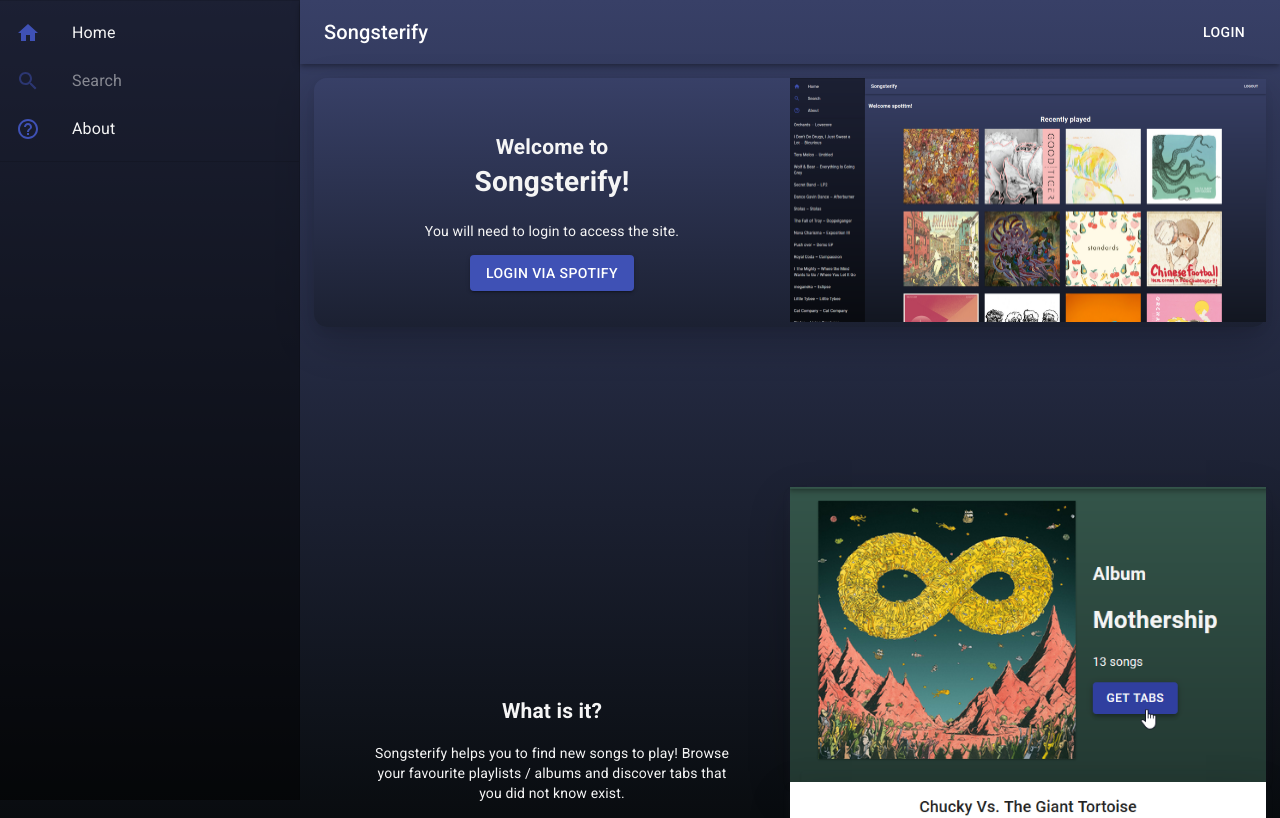
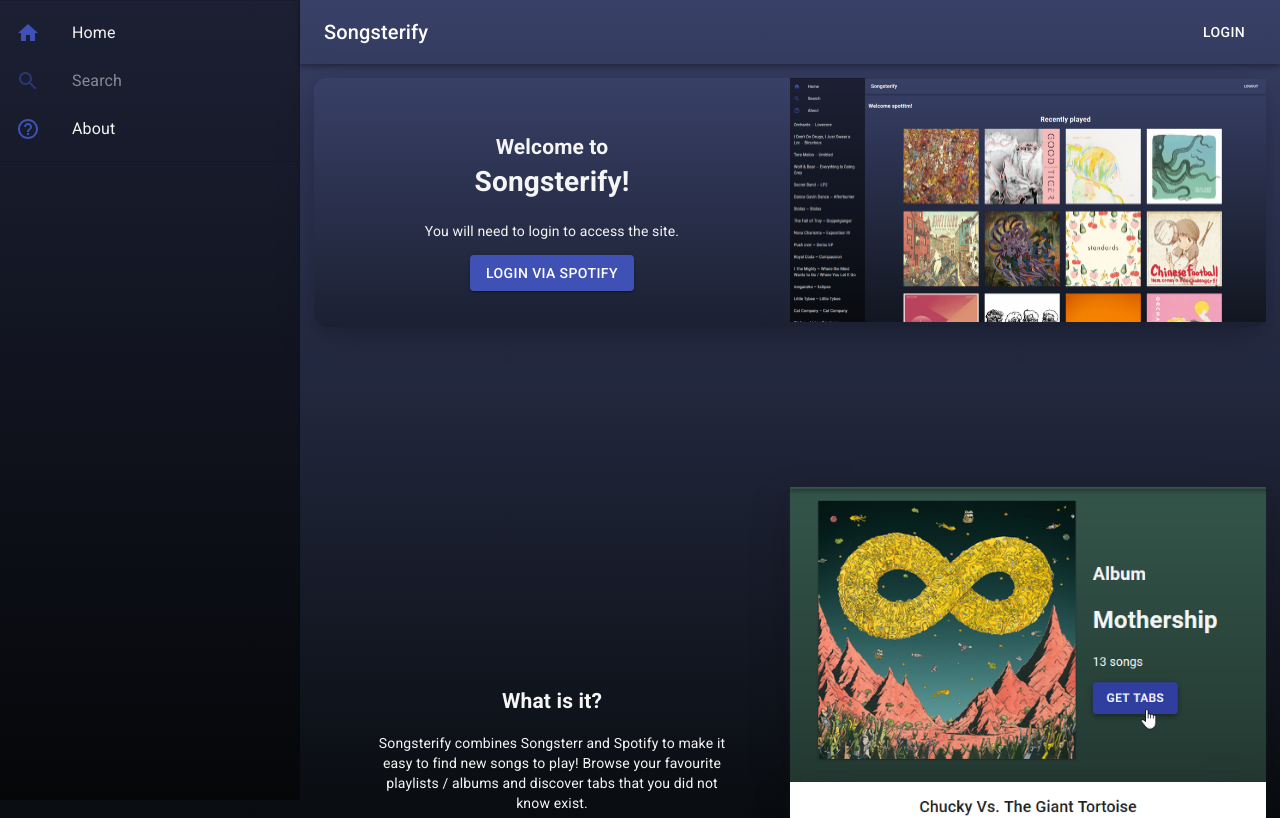
Before and after one commit to breeku/Songsterify, a React (Create React App) app in the folder client/: page /login in a window 1280 px wide. Shown: the top 818 px of the page. Built offline with nearby package versions, Linux system fonts and the light colour scheme.

Commit message:
update readme and intro text

```diff
--- a/client/src/components/Intro/Intro.jsx
+++ b/client/src/components/Intro/Intro.jsx
@@ -36,9 +36,10 @@
                 <div className={classes.introduction}>
                     <h2>What is it?</h2>
                     <p>
-                        Songsterify helps you to find new songs to play! Browse
-                        your favourite playlists / albums and discover tabs that
-                        you did not know exist.
+                        Songsterify combines Songsterr and Spotify to make it
+                        easy to find new songs to play! Browse your favourite
+                        playlists / albums and discover tabs that you did not
+                        know exist.
                     </p>
                 </div>
             </Grid>
```
Also changed, not shown: 1 other file (tests, documents, lock files or other folders).
